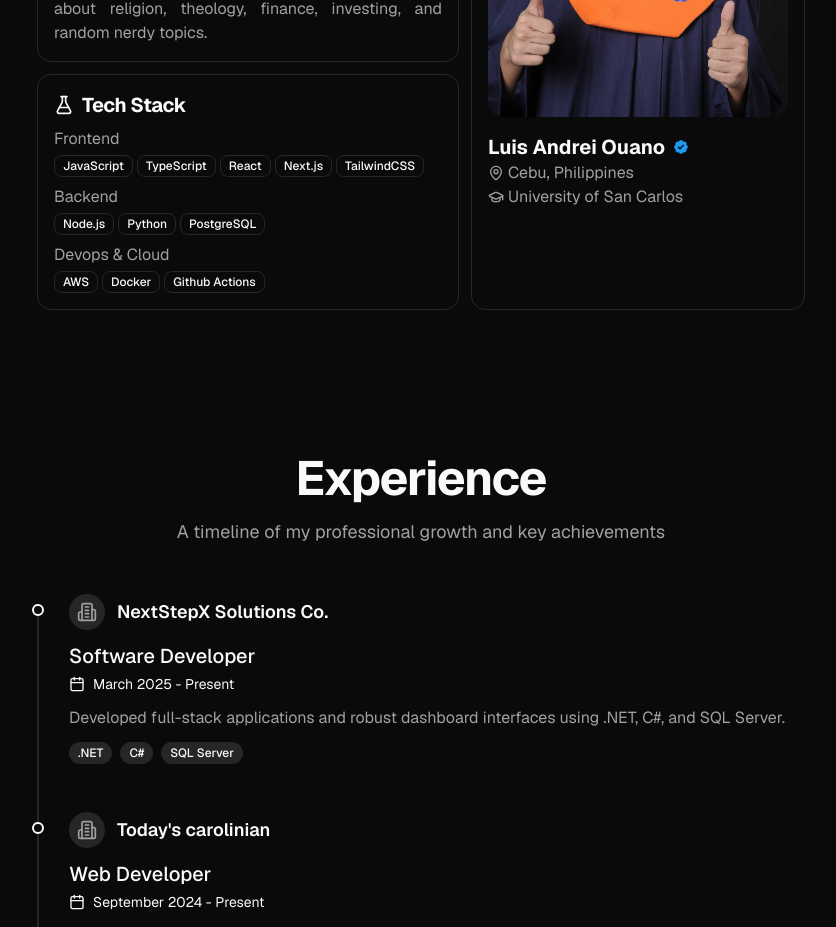
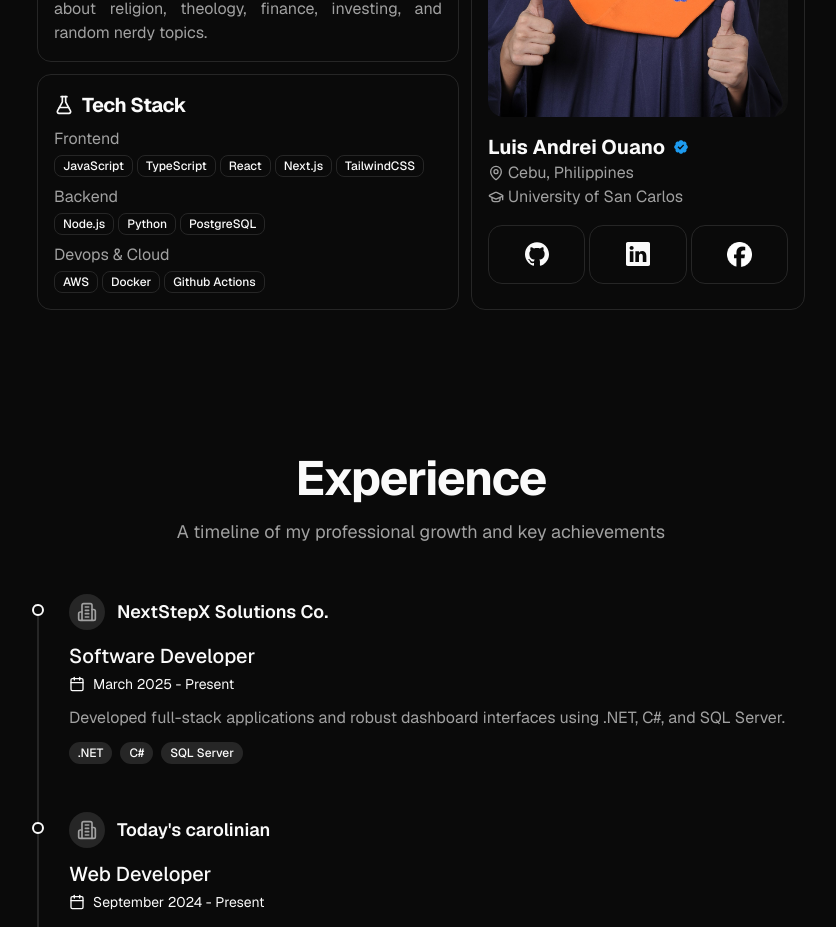
Before and after one commit to LowisWano/portfolio-v2, a Next.js app: page / in a window 1280 px wide. Shown: the part 1120-2047 px from the top of the page, without its empty margins (219-1055 px from the left). Built offline with nearby package versions, Linux system fonts and the light colour scheme.

Commit message:
feat: add social links

```diff
--- a/components/about.tsx
+++ b/components/about.tsx
@@ -1,8 +1,9 @@
 import { cn } from "@/lib/utils";
-import { MapPin, GraduationCap, FlaskConical } from "lucide-react";
+import { MapPin, GraduationCap, FlaskConical, Laptop } from "lucide-react";
 import Image from "next/image";
 import { HTMLAttributes } from "react";
 import { Badge } from "@/components/ui/badge";
+import { GithubLogo, LinkedinLogo } from "./icons";
 
 const About = () => {
   const frontend = [
@@ -88,7 +89,8 @@ const About = () => {
               <Image src="/grad-pic.jpg" alt="" className="object-cover" height={300} width={300}/>
             </div>
 
-            <div className="mt-4">
+            <div className="mt-4 flex flex-col gap-4">
+              <div>
                 <h1 className="font-bold text-xl flex gap-2 items-center">
                   Luis Andrei Ouano
                   <svg viewBox="0 0 22 22" xmlns="http://www.w3.org/2000/svg" className="h-4 w-4 flex-shrink-0" aria-label="Verified user"><path d="M20.396 11c-.018-.646-.215-1.275-.57-1.816-.354-.54-.852-.972-1.438-1.246.223-.607.27-1.264.14-1.897-.131-.634-.437-1.218-.882-1.687-.47-.445-1.053-.75-1.687-.882-.633-.13-1.29-.083-1.897.14-.273-.587-.704-1.086-1.245-1.44S11.647 1.62 11 1.604c-.646.017-1.273.213-1.813.568s-.969.854-1.24 1.44c-.608-.223-1.267-.272-1.902-.14-.635.13-1.22.436-1.69.882-.445.47-.749 1.055-.878 1.688-.13.633-.08 1.29.144 1.896-.587.274-1.087.705-1.443 1.245-.356.54-.555 1.17-.574 1.817.02.647.218 1.276.574 1.817.356.54.856.972 1.443 1.245-.224.606-.274 1.263-.144 1.896.13.634.433 1.218.877 1.688.47.443 1.054.747 1.687.878.633.132 1.29.084 1.897-.136.274.586.705 1.084 1.246 1.439.54.354 1.17.551 1.816.569.647-.016 1.276-.213 1.817-.567s.972-.854 1.245-1.44c.604.239 1.266.296 1.903.164.636-.132 1.22-.447 1.68-.907.46-.46.776-1.044.908-1.681s.075-1.299-.165-1.903c.586-.274 1.084-.705 1.439-1.246.354-.54.551-1.17.569-1.816zM9.662 14.85l-3.429-3.428 1.293-1.302 2.072 2.072 4.4-4.794 1.347 1.246z" fill="#1d9bf0"></path></svg>
@@ -100,6 +102,13 @@ const About = () => {
                 <div className="flex gap-1 items-center text-muted-foreground">
                   <GraduationCap className="h-4 w-4"/>
                   University of San Carlos
+                </div>
+              </div>
+
+              <div className="flex w-full gap-1 ">
+                <div className="flex-1 flex items-center justify-center border rounded-xl bg-background p-4"><GithubLogo className="h-6 w-6"/></div>
+                <div className="flex-1 flex items-center justify-center border rounded-xl bg-background p-4"><LinkedinLogo/></div>
+                <div className="flex-1 flex items-center justify-center border rounded-xl bg-background p-4"><Image src="/facebook.png" alt="facebook" height={25} width={25}/></div>
               </div>
             </div>
 
```
Also changed, not shown: public/facebook.png (added). Lines whose indentation alone changed are shown as unchanged.
